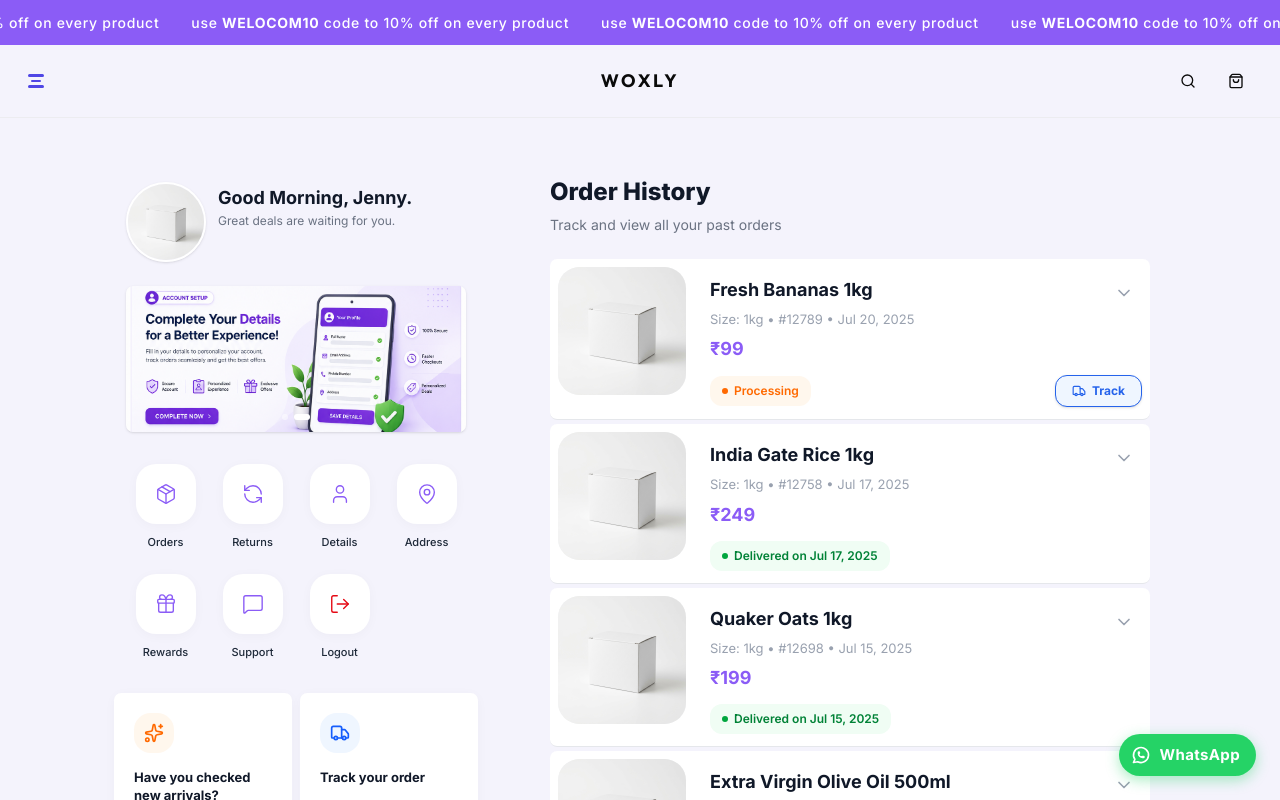
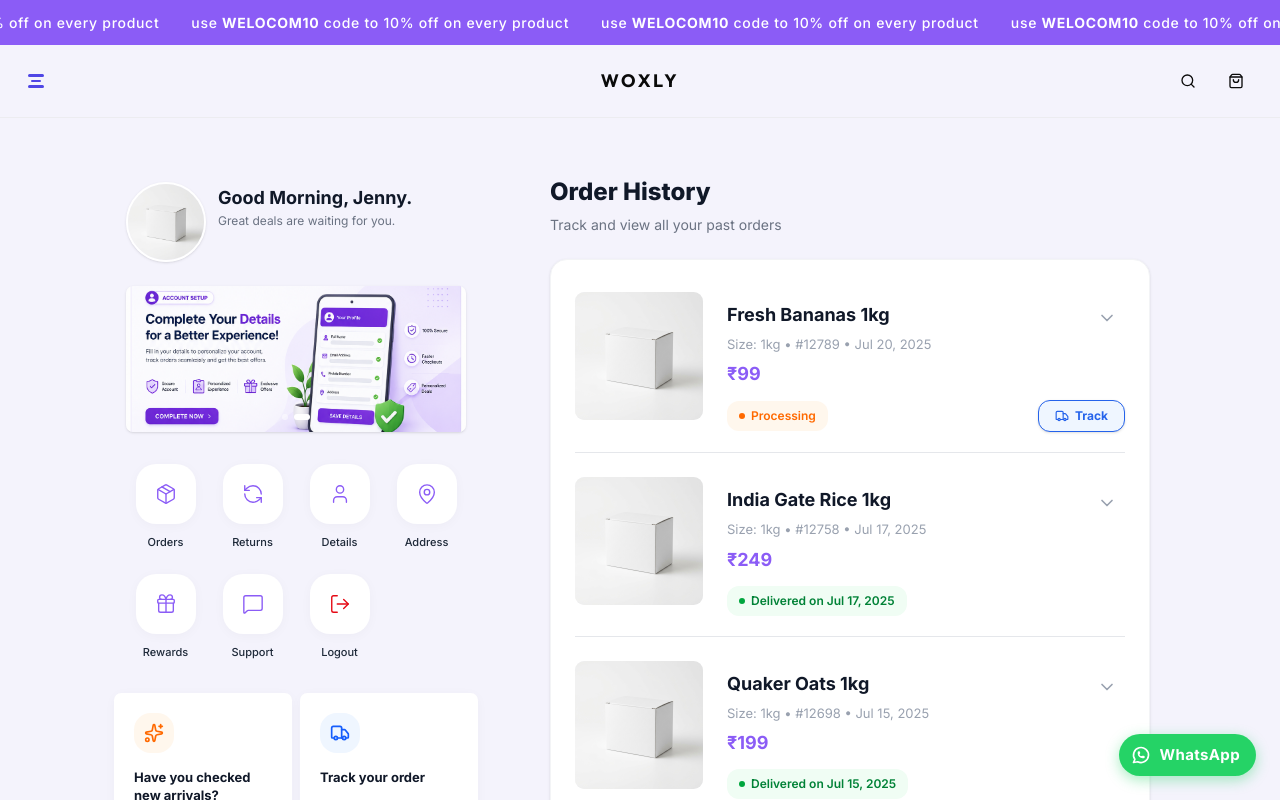
Before and after one commit to haris123-cyber/woxly.live.3, a Next.js app: page /account in a window 1280 px wide. Shown: the top 800 px of the page. Built offline with nearby package versions, Linux system fonts and the light colour scheme.

Commit message:
Update project

```diff
--- a/src/app/account/page.tsx
+++ b/src/app/account/page.tsx
@@ -156,10 +156,10 @@
   const statusStyles = getStatusStyles(order.statusColor);
 
   return (
-    <div className="p-1 bg-white rounded-sm  border-b border-gray-200 transition-all hover:shadow-md cursor-pointer mb-1" onClick={() => setIsExpanded(!isExpanded)}>
-      <div className="flex gap-4 sm:gap-6 p-1">
+    <div className="border-b border-gray-200 pb-4 pt-2 transition-all cursor-pointer" onClick={() => setIsExpanded(!isExpanded)}>
+      <div className="flex gap-4 sm:gap-6">
         {/* Left: Product Image Box */}
-        <div className="relative w-32 h-32 sm:w-32 sm:h-32 rounded-2xl overflow-hidden bg-gray-100 shrink-0">
+        <div className="relative w-32 h-32 sm:w-32 sm:h-32 rounded-md overflow-hidden bg-gray-100 shrink-0">
           <Image src={order.image} alt={order.title} fill className="object-cover" />
         </div>
 
@@ -265,7 +265,7 @@
         <p className="text-[14px] text-gray-500 mt-1">Track and view all your past orders</p>
       </div>
 
-      <div className="flex flex-col">
+      <div className="flex flex-col gap-4 sm:p-6 bg-white p-4 rounded-xl shadow-sm hover:shadow-md transition-shadow border border-gray-100">
         {orders.map((order) => (
           <OrderCard key={order.id} order={order} showCancelBtn={true} onCancel={onCancel} onReturn={onReturn} />
         ))}
```
